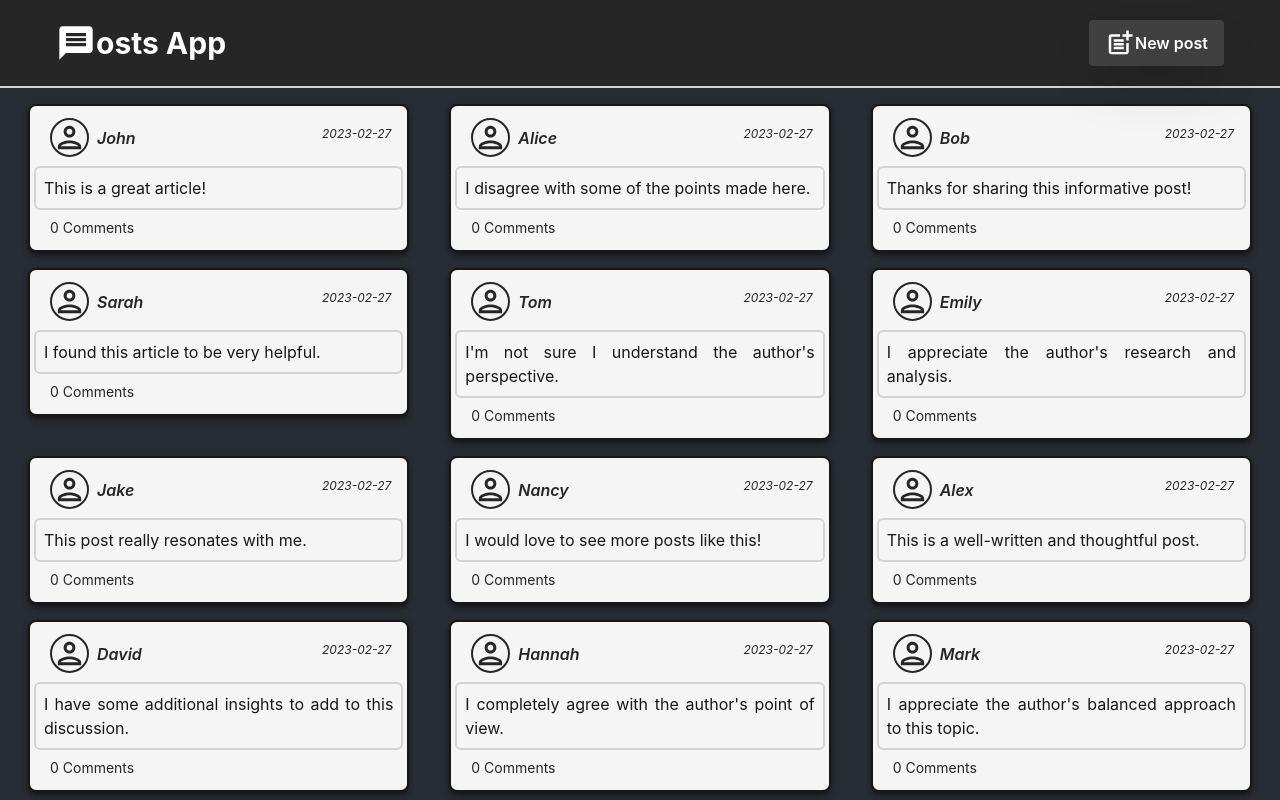
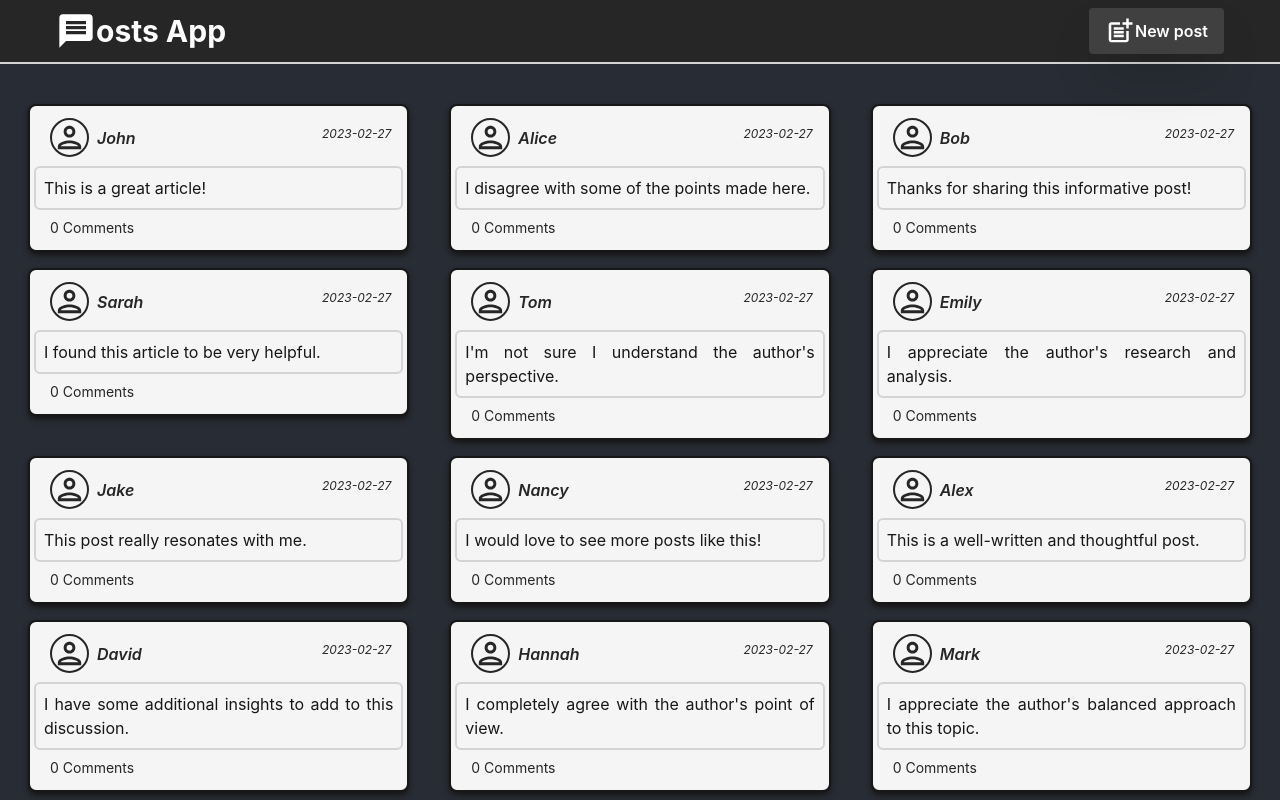
Before and after one commit to IgorMagal/react-p1, a React (Create React App) app: page / in a window 1280 px wide. Shown: the top 800 px of the page. Built offline with nearby package versions, Linux system fonts and the light colour scheme.

Commit message:
Adjustements

```diff
--- a/src/components/PostHeader.tsx
+++ b/src/components/PostHeader.tsx
@@ -6,14 +6,14 @@ const PostHeader: React.FC<{ handleModal: () => void }> = (props) => {
     <button
       onClick={props.handleModal}
       type="button"
-      className="bg-neutral-700 shadow-2xl hover:bg-neutral-500 text-white font-semibold py-2 my-5 px-4 rounded flex items-center"
+      className="bg-neutral-700 shadow-2xl hover:bg-neutral-500 text-white font-semibold py-2 px-4 rounded flex items-center"
     >
       <MdPostAdd size={30} />
       New post
     </button>
   );
   return (
-    <header className="fixed top-0 left-0 right-0 flex justify-between px-14 items-center bg-neutral-800 border-b-neutral-300 border-b-2 z-10">
+    <header className="fixed py-2 pb-2 top-0 left-0 right-0 flex justify-between px-14 items-center bg-neutral-800 border-b-neutral-300 border-b-2 z-10">
       <div className="flex align-middle justify-center items-center">
         <MdMessage size={40} />
         <p className=" sm:text-xl align-bottom lg:text-3xl font-bold">
```
